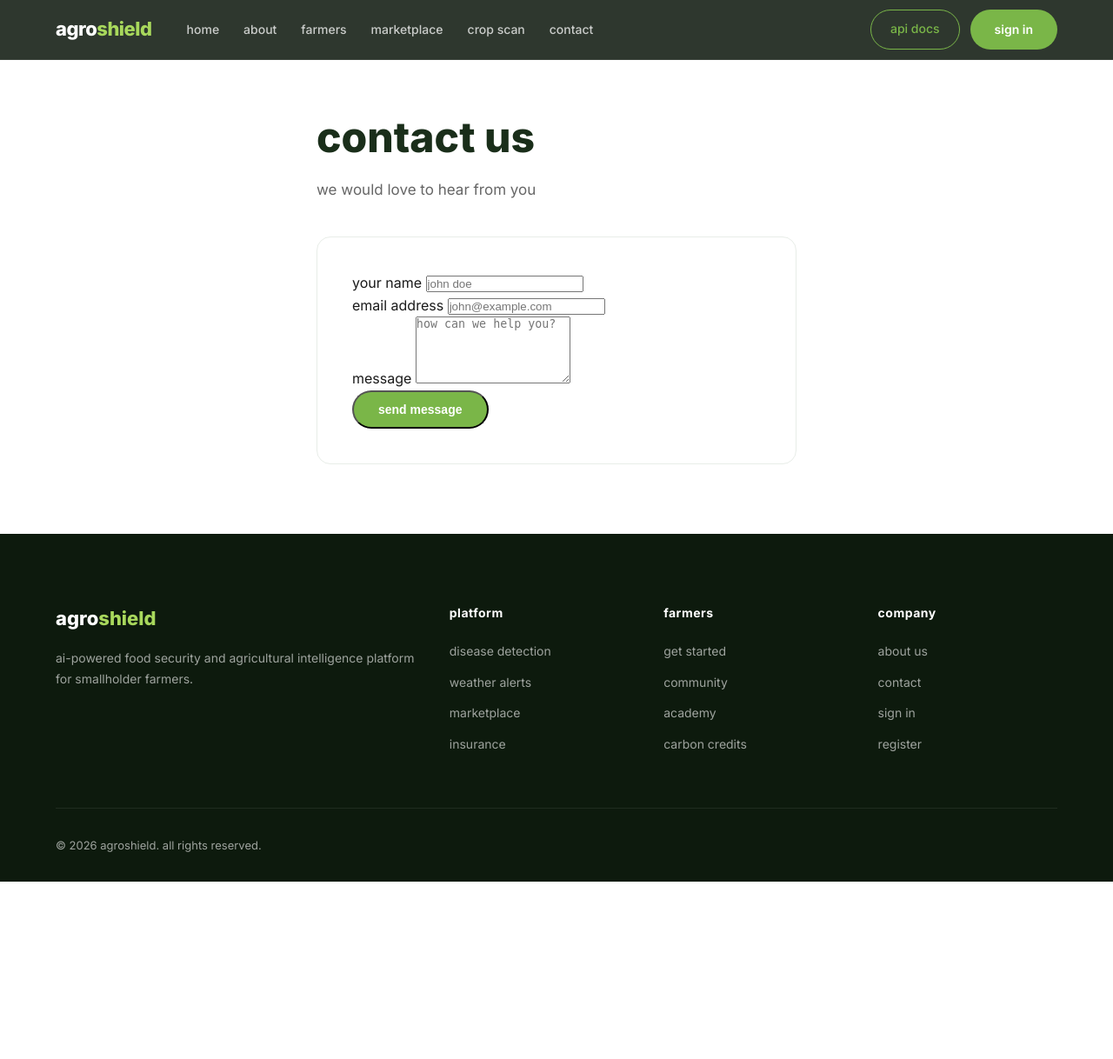
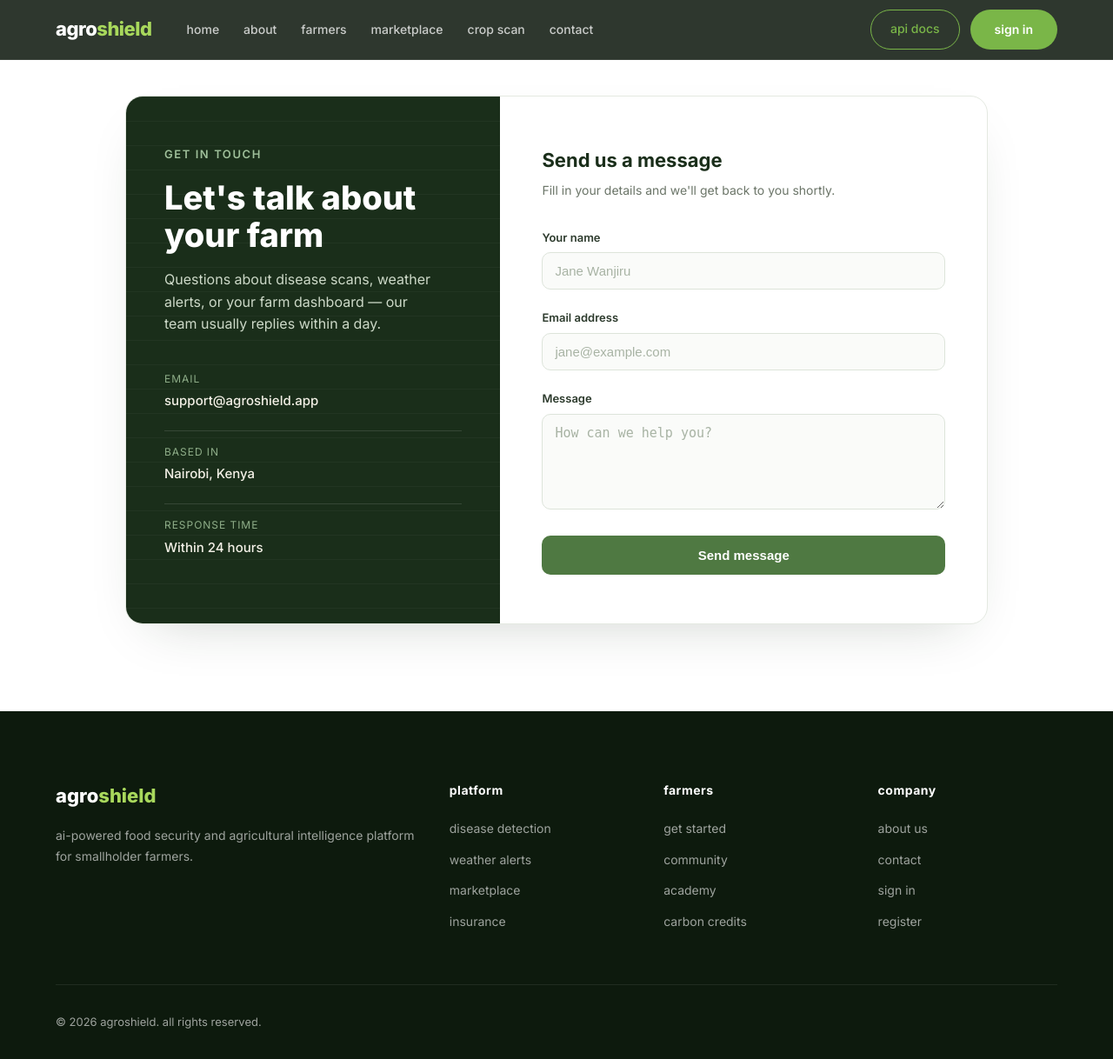
Before and after one commit to 01brandon/agroshield, a Django app: page /contact/ in a window 1280 px wide. Shown: the whole page at 87% size. Before the commit the page ends 1014 px from the top, so only its background shows below. Run offline with Django 5.2, Linux system fonts and the light colour scheme; parts of the project's set-up code (start-up, migrations or seed data) failed here and were passed over.

Commit message:
style: enhance contact page layout and design with new styles and structure

```diff
--- a/templates/contact.html
+++ b/templates/contact.html
@@ -1,23 +1,197 @@
 {% extends 'base.html' %}
-{% block title %}contact - agroshield{% endblock %}
+{% block title %}Contact - AgroShield{% endblock %}
 {% block content %}
-<section style="padding:120px 24px 80px;max-width:600px;margin:0 auto">
-  <h1 style="font-size:48px;font-weight:800;margin-bottom:8px;color:#1a2e1a">contact us</h1>
-  <p style="color:#666;margin-bottom:40px;font-size:17px">we would love to hear from you</p>
-  <div style="background:#fff;border-radius:16px;padding:40px;border:1px solid #e8ede8">
-    <div class="form-group">
-      <label>your name</label>
-      <input type="text" placeholder="john doe">
+<style>
+  .contact-wrap {
+    max-width: 1040px;
+    margin: 0 auto;
+    padding: 110px 24px 100px;
+  }
+  .contact-grid {
+    display: grid;
+    grid-template-columns: 1fr 1.3fr;
+    gap: 0;
+    background: #fff;
+    border-radius: 20px;
+    overflow: hidden;
+    border: 1px solid #e4e9e1;
+    box-shadow: 0 24px 60px -32px rgba(26, 46, 26, 0.25);
+  }
+  .contact-info {
+    background: #1a2e1a;
+    color: #f3f0e6;
+    padding: 56px 44px;
+    position: relative;
+    background-image: repeating-linear-gradient(
+      180deg,
+      rgba(255, 255, 255, 0.035) 0px,
+      rgba(255, 255, 255, 0.035) 1px,
+      transparent 1px,
+      transparent 28px
+    );
+  }
+  .contact-info .eyebrow {
+    font-size: 13px;
+    letter-spacing: 0.12em;
+    text-transform: uppercase;
+    color: #9fc09a;
+    font-weight: 600;
+    margin-bottom: 18px;
+  }
+  .contact-info h1 {
+    font-size: 38px;
+    font-weight: 800;
+    line-height: 1.15;
+    margin-bottom: 16px;
+    color: #fff;
+  }
+  .contact-info p.lede {
+    color: #cdd9c8;
+    font-size: 16px;
+    line-height: 1.6;
+    margin-bottom: 40px;
+    max-width: 320px;
+  }
+  .contact-detail {
+    display: flex;
+    flex-direction: column;
+    gap: 22px;
+  }
+  .contact-detail .row {
+    border-top: 1px solid rgba(255,255,255,0.12);
+    padding-top: 14px;
+  }
+  .contact-detail .row:first-child {
+    border-top: none;
+    padding-top: 0;
+  }
+  .contact-detail .label {
+    font-size: 12px;
+    letter-spacing: 0.08em;
+    text-transform: uppercase;
+    color: #8fae89;
+    margin-bottom: 4px;
+  }
+  .contact-detail .value {
+    font-size: 15px;
+    color: #f3f0e6;
+    font-weight: 500;
+  }
+  .contact-form-panel {
+    padding: 56px 48px;
+  }
+  .contact-form-panel h2 {
+    font-size: 22px;
+    font-weight: 700;
+    color: #1a2e1a;
+    margin-bottom: 6px;
+  }
+  .contact-form-panel .sub {
+    color: #6b7568;
+    font-size: 14px;
+    margin-bottom: 32px;
+  }
+  .field-group {
+    margin-bottom: 22px;
+  }
+  .field-group label {
+    display: block;
+    font-size: 13px;
+    font-weight: 600;
+    color: #2c3a2c;
+    margin-bottom: 7px;
+  }
+  .field-group input,
+  .field-group textarea {
+    width: 100%;
+    border: 1.5px solid #dde4da;
+    border-radius: 10px;
+    padding: 12px 14px;
+    font-size: 15px;
+    color: #1a2e1a;
+    background: #fafbf9;
+    transition: border-color 0.15s ease, background 0.15s ease;
+  }
+  .field-group input::placeholder,
+  .field-group textarea::placeholder {
+    color: #a8b3a4;
+  }
+  .field-group input:focus,
+  .field-group textarea:focus {
+    outline: none;
+    border-color: #4f7942;
+    background: #fff;
+  }
+  .field-group textarea {
+    resize: vertical;
+    min-height: 110px;
+  }
+  .send-btn {
+    width: 100%;
+    background: #4f7942;
+    color: #fff;
+    border: none;
+    border-radius: 10px;
+    padding: 14px 0;
+    font-size: 15px;
+    font-weight: 700;
+    cursor: pointer;
+    transition: background 0.15s ease;
+  }
+  .send-btn:hover {
+    background: #3f6235;
+  }
+  @media (max-width: 760px) {
+    .contact-grid {
+      grid-template-columns: 1fr;
+    }
+    .contact-info, .contact-form-panel {
+      padding: 40px 28px;
+    }
+  }
+</style>
+
+<div class="contact-wrap">
+  <div class="contact-grid">
+    <div class="contact-info">
+      <div class="eyebrow">Get in touch</div>
+      <h1>Let's talk about your farm</h1>
+      <p class="lede">Questions about disease scans, weather alerts, or your farm dashboard — our team usually replies within a day.</p>
+      <div class="contact-detail">
+        <div class="row">
+          <div class="label">Email</div>
+          <div class="value">support@agroshield.app</div>
+        </div>
+        <div class="row">
+          <div class="label">Based in</div>
+          <div class="value">Nairobi, Kenya</div>
+        </div>
+        <div class="row">
+          <div class="label">Response time</div>
+          <div class="value">Within 24 hours</div>
+        </div>
+      </div>
     </div>
-    <div class="form-group">
-      <label>email address</label>
-      <input type="email" placeholder="john@example.com">
+
+    <div class="contact-form-panel">
+      <h2>Send us a message</h2>
+      <p class="sub">Fill in your details and we'll get back to you shortly.</p>
+      <form>
+        <div class="field-group">
+          <label>Your name</label>
+          <input type="text" placeholder="Jane Wanjiru">
+        </div>
+        <div class="field-group">
+          <label>Email address</label>
+          <input type="email" placeholder="jane@example.com">
+        </div>
+        <div class="field-group">
+          <label>Message</label>
+          <textarea placeholder="How can we help you?"></textarea>
+        </div>
+        <button type="submit" class="send-btn">Send message</button>
+      </form>
     </div>
-    <div class="form-group">
-      <label>message</label>
-      <textarea rows="5" placeholder="how can we help you?"></textarea>
-    </div>
-    <button class="btn-primary btn-full">send message</button>
   </div>
-</section>
+</div>
 {% endblock %}
```
